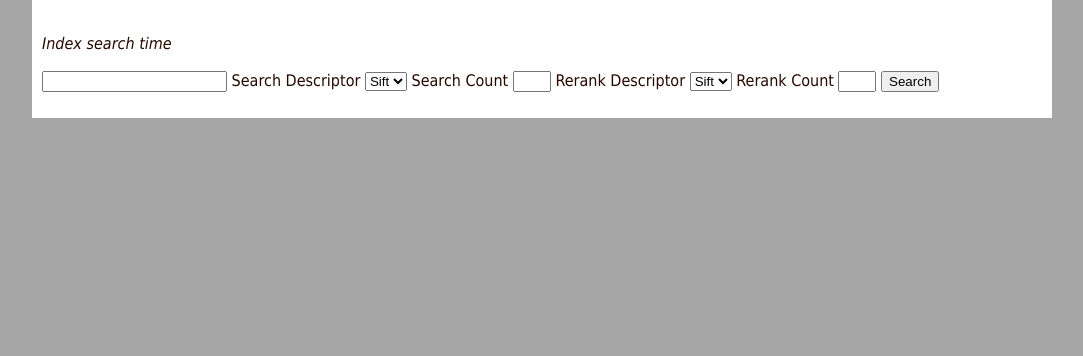
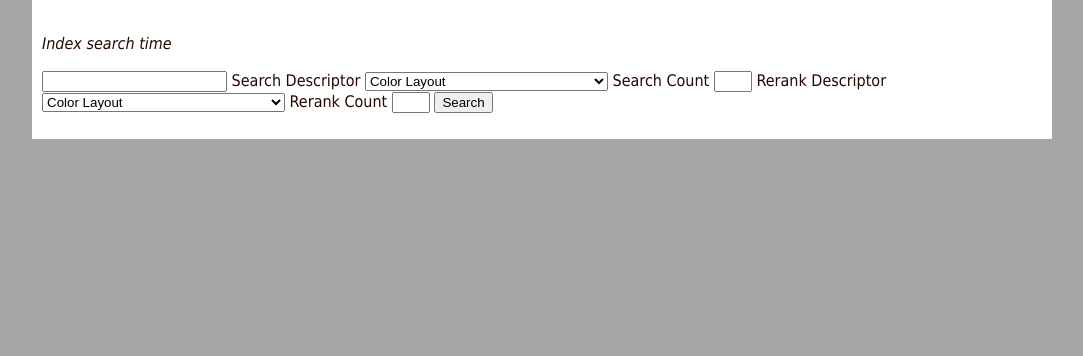
Before and after one commit to moravianlibrary/imagesearch.mzk.cz, a plain HTML site: page web/src/main/webapp/index.html in a window 1280 px wide. Shown: the part 444-800 px from the top of the page, without its empty margins (98-1181 px from the left). Drawn offline with Linux system fonts and the light colour scheme.

Commit message:
Some bug fixes and uncomment conde.

```diff
--- a/importer/pom.xml
+++ b/importer/pom.xml
@@ -46,6 +46,11 @@
             <artifactId>json-simple</artifactId>
             <version>1.1.1</version>
         </dependency>
+        <dependency>
+            <groupId>commons-io</groupId>
+            <artifactId>commons-io</artifactId>
+            <version>2.4</version>
+        </dependency>
     </dependencies>
 
 </project>
--- a/web/src/main/webapp/index.html
+++ b/web/src/main/webapp/index.html
@@ -26,50 +26,50 @@
     <input type="text" name="url"/>
     <label for="searchDescriptorSelect">Search Descriptor</label>
     <select id="searchDescriptorSelect" name="searchDescriptor" required="required">
-        <!--<option value="ColorLayout">Color Layout</option>-->
-        <!--<option value="CEDD">CEDD</option>-->
-        <!--<option value="AutoColorCorrelogram">AutoColorCorrelogram</option>-->
-        <!--<option value="BinaryPatternsPyramid">BinaryPatternsPyramid</option>-->
-        <!--<option value="SimpleColorHistogram">SimpleColorHistogram</option>-->
-        <!--<option value="EdgeHistogram">EdgeHistogram</option>-->
-        <!--<option value="FCTH">FCTH</option>-->
-        <!--<option value="Gabor">Gabor</option>-->
-        <!--<option value="JCD">JCD</option>-->
-        <!--<option value="JointHistogram">JointHistogram</option>-->
-        <!--<option value="JpegCoefficientHistogram">JpegCoefficientHistogram</option>-->
-        <!--<option value="LocalBinaryPatterns">LocalBinaryPatterns</option>-->
-        <!--<option value="OpponentHistogram">OpponentHistogram</option>-->
-        <!--<option value="PHOG">PHOG</option>-->
-        <!--<option value="RotationInvariantLocalBinaryPatterns">RotationInvariantLocalBinaryPatterns</option>-->
-        <!--<option value="ScalableColor">ScalableColor</option>-->
-        <!--<option value="Tamura">Tamura</option>-->
-        <!--<option value="LuminanceLayout">LuminanceLayout</option>-->
-        <!--<option value="Surf">Surf</option>-->
+        <option value="ColorLayout">Color Layout</option>
+        <option value="CEDD">CEDD</option>
+        <option value="AutoColorCorrelogram">AutoColorCorrelogram</option>
+        <option value="BinaryPatternsPyramid">BinaryPatternsPyramid</option>
+        <option value="SimpleColorHistogram">SimpleColorHistogram</option>
+        <option value="EdgeHistogram">EdgeHistogram</option>
+        <option value="FCTH">FCTH</option>
+        <option value="Gabor">Gabor</option>
+        <option value="JCD">JCD</option>
+        <option value="JointHistogram">JointHistogram</option>
+        <option value="JpegCoefficientHistogram">JpegCoefficientHistogram</option>
+        <option value="LocalBinaryPatterns">LocalBinaryPatterns</option>
+        <option value="OpponentHistogram">OpponentHistogram</option>
+        <option value="PHOG">PHOG</option>
+        <option value="RotationInvariantLocalBinaryPatterns">RotationInvariantLocalBinaryPatterns</option>
+        <option value="ScalableColor">ScalableColor</option>
+        <option value="Tamura">Tamura</option>
+        <option value="LuminanceLayout">LuminanceLayout</option>
+        <option value="Surf">Surf</option>
         <option value="Sift">Sift</option>
     </select>
     <label for="searchCount">Search Count</label>
     <input type="text" name="searchCount" id="searchCount" required="required" style="width: 30px;"/>
     <label for="rerankDescriptorSelect">Rerank Descriptor</label>
     <select id="rerankDescriptorSelect" name="rerankDescriptor" required="required">
-        <!--<option value="ColorLayout">Color Layout</option>-->
-        <!--<option value="CEDD">CEDD</option>-->
-        <!--<option value="AutoColorCorrelogram">AutoColorCorrelogram</option>-->
-        <!--<option value="BinaryPatternsPyramid">BinaryPatternsPyramid</option>-->
-        <!--<option value="SimpleColorHistogram">SimpleColorHistogram</option>-->
-        <!--<option value="EdgeHistogram">EdgeHistogram</option>-->
-        <!--<option value="FCTH">FCTH</option>-->
-        <!--<option value="Gabor">Gabor</option>-->
-        <!--<option value="JCD">JCD</option>-->
-        <!--<option value="JointHistogram">JointHistogram</option>-->
-        <!--<option value="JpegCoefficientHistogram">JpegCoefficientHistogram</option>-->
-        <!--<option value="LocalBinaryPatterns">LocalBinaryPatterns</option>-->
-        <!--<option value="OpponentHistogram">OpponentHistogram</option>-->
-        <!--<option value="PHOG">PHOG</option>-->
-        <!--<option value="RotationInvariantLocalBinaryPatterns">RotationInvariantLocalBinaryPatterns</option>-->
-        <!--<option value="ScalableColor">ScalableColor</option>-->
-        <!--<option value="Tamura">Tamura</option>-->
-        <!--<option value="LuminanceLayout">LuminanceLayout</option>-->
-        <!--<option value="Surf">Surf</option>-->
+        <option value="ColorLayout">Color Layout</option>
+        <option value="CEDD">CEDD</option>
+        <option value="AutoColorCorrelogram">AutoColorCorrelogram</option>
+        <option value="BinaryPatternsPyramid">BinaryPatternsPyramid</option>
+        <option value="SimpleColorHistogram">SimpleColorHistogram</option>
+        <option value="EdgeHistogram">EdgeHistogram</option>
+        <option value="FCTH">FCTH</option>
+        <option value="Gabor">Gabor</option>
+        <option value="JCD">JCD</option>
+        <option value="JointHistogram">JointHistogram</option>
+        <option value="JpegCoefficientHistogram">JpegCoefficientHistogram</option>
+        <option value="LocalBinaryPatterns">LocalBinaryPatterns</option>
+        <option value="OpponentHistogram">OpponentHistogram</option>
+        <option value="PHOG">PHOG</option>
+        <option value="RotationInvariantLocalBinaryPatterns">RotationInvariantLocalBinaryPatterns</option>
+        <option value="ScalableColor">ScalableColor</option>
+        <option value="Tamura">Tamura</option>
+        <option value="LuminanceLayout">LuminanceLayout</option>
+        <option value="Surf">Surf</option>
         <option value="Sift">Sift</option>
     </select>
     <label for="rerankCount">Rerank Count</label>
```
Also changed, not shown: 5 other files.
